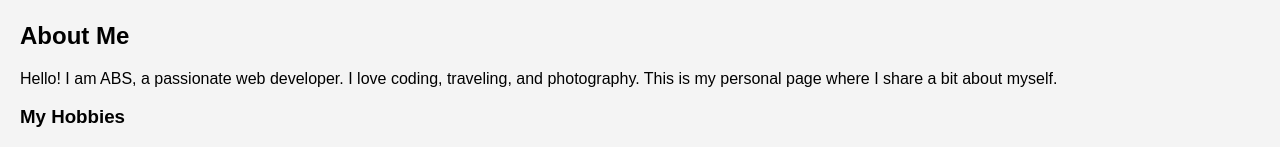
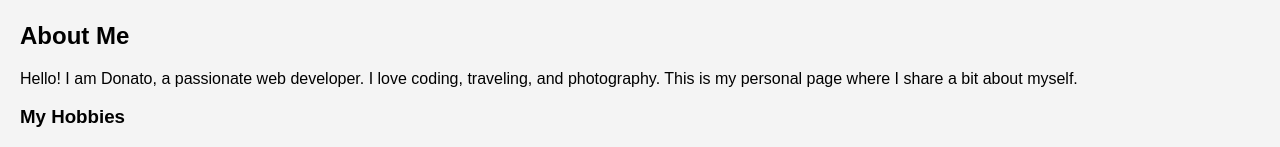
Before and after one commit to DonatoSam/Could, a plain HTML site: page index.html in a window 1280 px wide. Shown: the part 128-275 px from the top of the page. Drawn offline with Linux system fonts and the light colour scheme.

Commit message:
index.html

```diff
--- a/index.html
+++ b/index.html
@@ -76,7 +76,7 @@
 
 <section>
     <h2>About Me</h2>
-    <p>Hello! I am ABS, a passionate web developer. I love coding, traveling, and photography. This is my personal page where I share a bit about myself.</p>
+    <p>Hello! I am Donato, a passionate web developer. I love coding, traveling, and photography. This is my personal page where I share a bit about myself.</p>
 
     <h3>My Hobbies</h3>
     <ul>
```
